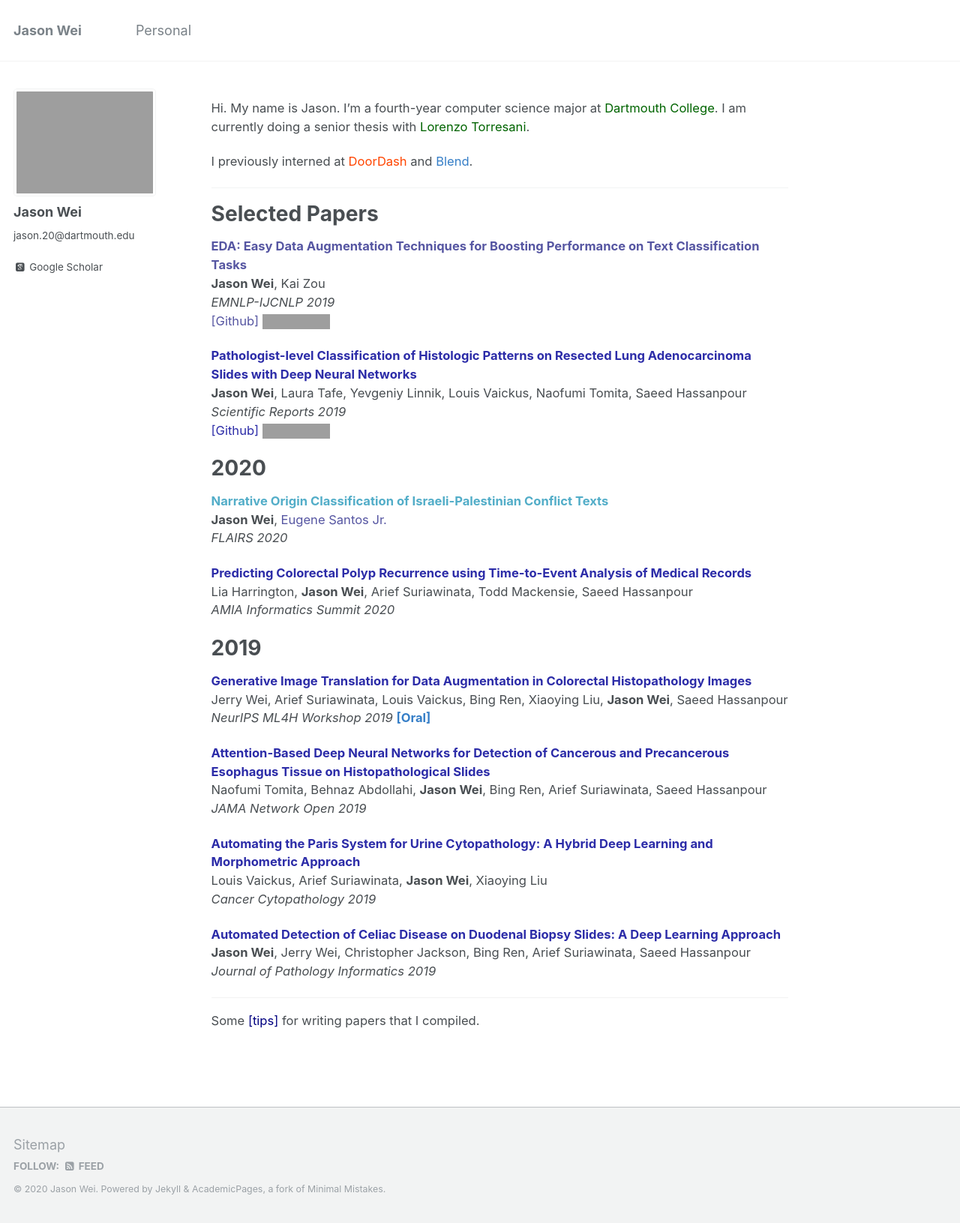
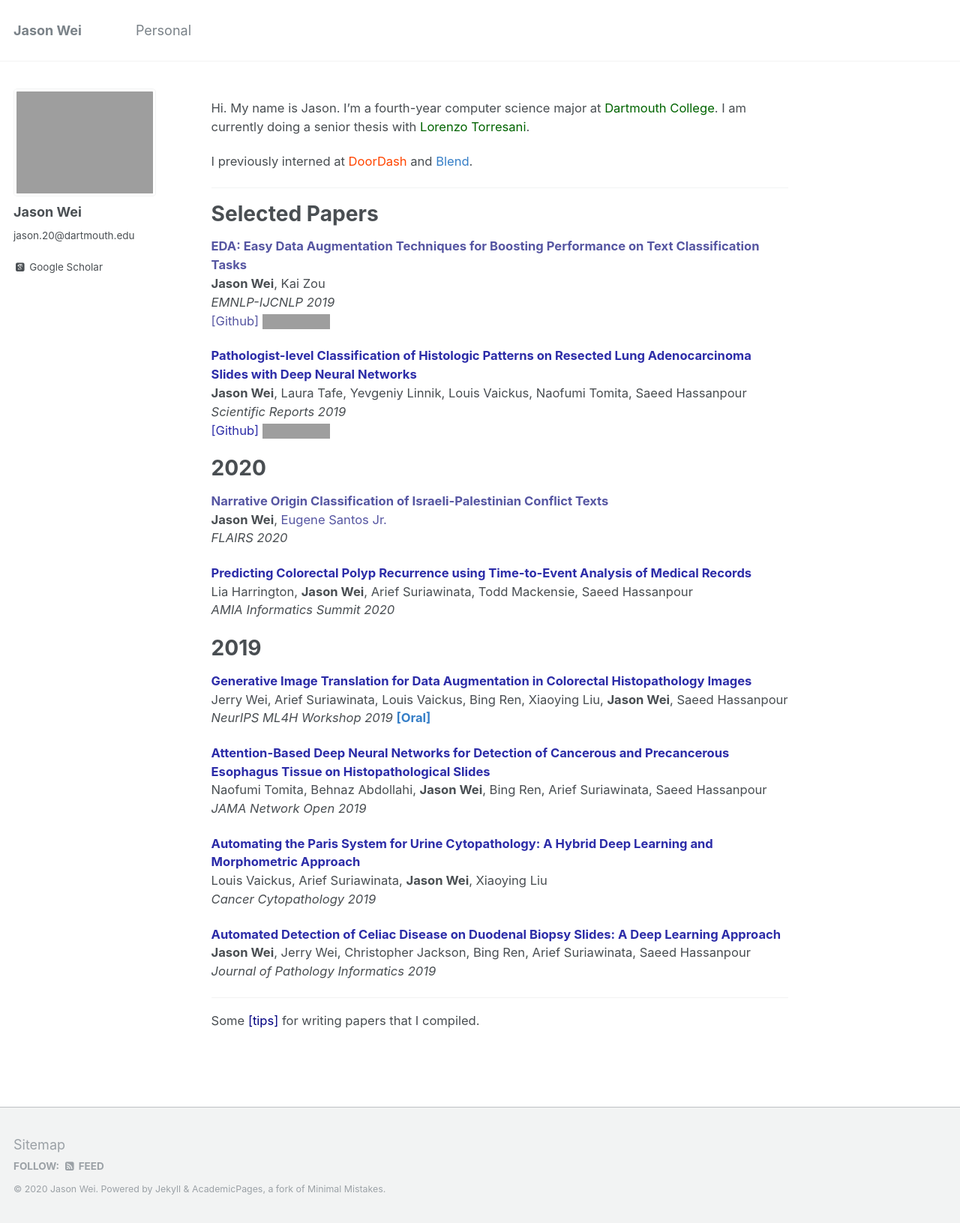
Before and after one commit to jasonwei20/jasonwei20.github.io, a Jekyll site: the page built from _pages/about.md, in a window 1280 px wide. Shown: the whole page at 75% size. Built offline with Jekyll 4.4.1, drawn with Linux system fonts in a browser that asks for light colours; some web fonts are replaced; grey boxes are pictures that could not be loaded.

Commit message:
fix link

```diff
--- a/_pages/about.md
+++ b/_pages/about.md
@@ -30,8 +30,8 @@ I previously interned at <a href="https://www.doordash.com/" style="color:#FF450
 <img height="16" src="https://img.shields.io/github/stars/BMIRDS/deepslide.svg?logo=github&logoColor=white&colorA=navy&link=https://github.com/BMIRDS/deepslide&link=https://github.com/BMIRDS/deepslide">
 
 # 2020
-<a target="_blank"><b>Narrative Origin Classification of Israeli-Palestinian Conflict Texts</b></a>
-**Jason Wei**, <a href="http://di2ag.thayer.dartmouth.edu/~eugene/" style="color:#5656a2" style="color:#5656a2" target="_blank">Eugene Santos Jr.</a>
+<a style="color:#5656a2" target="_blank"><b>Narrative Origin Classification of Israeli-Palestinian Conflict Texts</b></a>
+**Jason Wei**, <a href="http://di2ag.thayer.dartmouth.edu/~eugene/" style="color:#5656a2" target="_blank">Eugene Santos Jr.</a>
 *FLAIRS 2020*
 
 <a href="https://arxiv.org/abs/1911.07368" style="color:#2C2CA8" target="_blank"><b>Predicting Colorectal Polyp Recurrence using Time-to-Event Analysis of Medical Records</b></a>
```
